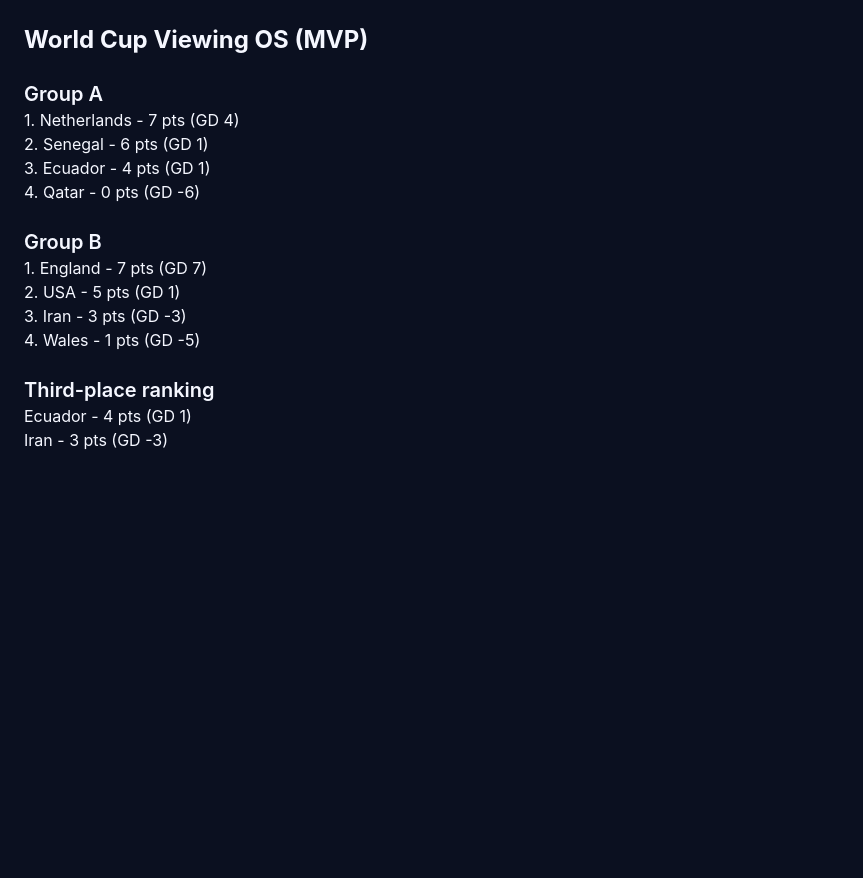
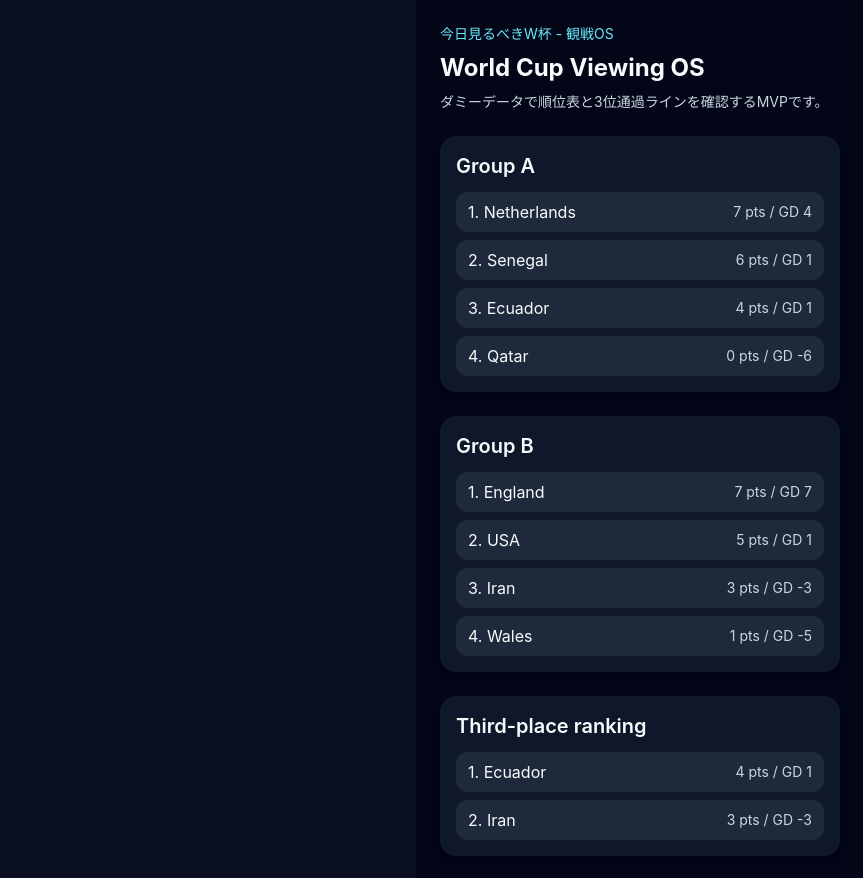
Before and after one commit to semflactal-high-roas/wc-watch-os, a React (Vite) app: page / in a window 1280 px wide. Shown: the whole page, without its empty margins (0-863 px from the left). Before the commit the page ends 800 px from the top, so only its background shows below. Built offline with nearby package versions, Linux system fonts and the light colour scheme.

Commit message:
Fix third place row typing in app

```diff
--- a/src/App.tsx
+++ b/src/App.tsx
@@ -2,7 +2,7 @@ import { useEffect, useMemo, useState } from 'react';
 import { loadAppData } from './data/loader';
 import { computeGroupStandings } from './logic/standings';
 import { rankThirdPlaceTeams } from './logic/thirdPlaceRanking';
-import type { AppData } from './types';
+import type { AppData, StandingRow } from './types';
 
 function App() {
   const [data, setData] = useState<AppData | null>(null);
@@ -18,13 +18,17 @@ function App() {
       groupId: group.id,
       rows: computeGroupStandings(
         group.teamIds,
-        data.matches.filter((m) => group.teamIds.includes(m.homeTeamId) && group.teamIds.includes(m.awayTeamId)),
+        data.matches.filter((match) => group.teamIds.includes(match.homeTeamId) && group.teamIds.includes(match.awayTeamId)),
       ),
     }));
   }, [data]);
 
   const thirdPlace = useMemo(() => {
-    const thirds = standings.map((g) => g.rows[2]).filter(Boolean);
+    const thirds: StandingRow[] = standings.flatMap((group) => {
+      const third = group.rows[2];
+      return third ? [third] : [];
+    });
+
     return rankThirdPlaceTeams(thirds);
   }, [standings]);
 
@@ -32,31 +36,47 @@ function App() {
   if (!data) return <div className="p-6">Loading...</div>;
 
   return (
-    <main className="p-6 space-y-6">
-      <h1 className="text-2xl font-bold">World Cup Viewing OS (MVP)</h1>
-      {standings.map((g) => (
-        <section key={g.groupId}>
-          <h2 className="text-xl font-semibold">Group {g.groupId}</h2>
-          <ul>
-            {g.rows.map((row, idx) => {
-              const team = data.teams.find((t) => t.id === row.teamId);
+    <main className="mx-auto min-h-screen max-w-md space-y-6 bg-slate-950 p-6 text-slate-50">
+      <header className="space-y-2">
+        <p className="text-sm text-cyan-300">今日見るべきW杯 - 観戦OS</p>
+        <h1 className="text-2xl font-bold">World Cup Viewing OS</h1>
+        <p className="text-sm text-slate-300">ダミーデータで順位表と3位通過ラインを確認するMVPです。</p>
+      </header>
+
+      {standings.map((group) => (
+        <section key={group.groupId} className="rounded-2xl bg-slate-900 p-4 shadow-lg">
+          <h2 className="mb-3 text-xl font-semibold">Group {group.groupId}</h2>
+          <ul className="space-y-2">
+            {group.rows.map((row, index) => {
+              const team = data.teams.find((team) => team.id === row.teamId);
               return (
-                <li key={row.teamId}>
-                  {idx + 1}. {team?.name ?? row.teamId} - {row.points} pts (GD {row.goalDiff})
+                <li key={row.teamId} className="flex items-center justify-between rounded-xl bg-slate-800 px-3 py-2">
+                  <span>
+                    {index + 1}. {team?.name ?? row.teamId}
+                  </span>
+                  <span className="text-sm text-slate-300">
+                    {row.points} pts / GD {row.goalDiff}
+                  </span>
                 </li>
               );
             })}
           </ul>
         </section>
       ))}
-      <section>
-        <h2 className="text-xl font-semibold">Third-place ranking</h2>
-        <ol>
-          {thirdPlace.map((row) => {
-            const team = data.teams.find((t) => t.id === row.teamId);
+
+      <section className="rounded-2xl bg-slate-900 p-4 shadow-lg">
+        <h2 className="mb-3 text-xl font-semibold">Third-place ranking</h2>
+        <ol className="space-y-2">
+          {thirdPlace.map((row, index) => {
+            const team = data.teams.find((team) => team.id === row.teamId);
             return (
-              <li key={row.teamId}>
-                {team?.name ?? row.teamId} - {row.points} pts (GD {row.goalDiff})
+              <li key={row.teamId} className="flex items-center justify-between rounded-xl bg-slate-800 px-3 py-2">
+                <span>
+                  {index + 1}. {team?.name ?? row.teamId}
+                </span>
+                <span className="text-sm text-slate-300">
+                  {row.points} pts / GD {row.goalDiff}
+                </span>
               </li>
             );
           })}
```
